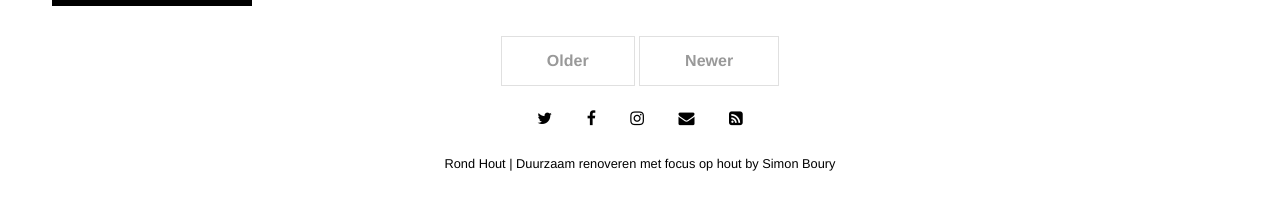
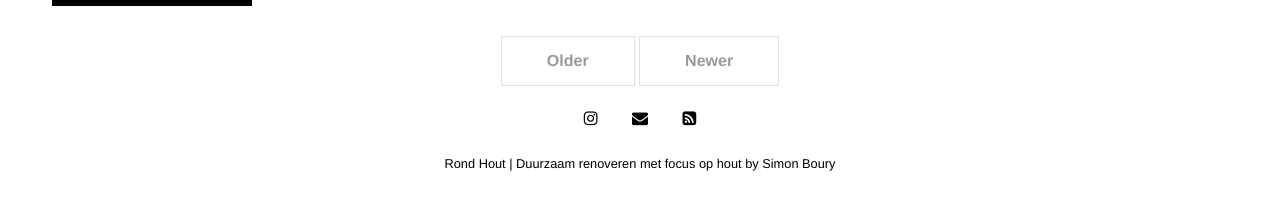
Before and after one commit to SimonBoury/rondomhout, a Jekyll site: the page built from index.html, in a window 1280 px wide and 900 px high, scrolled down 1397 px. Shown: the part 698-897 px from the top of the window. Built offline with Jekyll 4.4.1, drawn with Linux system fonts in a browser that asks for light colours; nearby versions of some CDN libraries; the list of posts is cut into pages by our own code.

Commit message:
Update settings.yml

```diff
--- a/_data/settings.yml
+++ b/_data/settings.yml
@@ -4,7 +4,7 @@
   disqus_shortname: 'millennial-3'
 
 # If you are not using Google Analytics, please change 'google-ID' to an empty string
-google-ID: 'UA-112060364-2'
+google-ID: 'UA-153236023-1'
 
 menu:
 - {name: 'Interesting Facts', folder: 'pages', file: 'facts.html'}
@@ -16,10 +16,8 @@
 
 # Available social icons are powered by Font Awesome, so you can use any icon that they offer
 social:
-- {icon: 'twitter', link: 'https://twitter.com/paululele'}
-- {icon: 'facebook', link: 'https://www.facebook.com/Le.Paul.94'}
-- {icon: 'instagram', link: 'https://instagram.com/paululele'}
-- {icon: 'envelope', link: 'mailto:l.nguyen.paul@gmail.com'}
+- {icon: 'instagram', link: 'https://instagram.com/simonboury'}
+- {icon: 'envelope', link: 'mailto:simonboury@me.com'}
 - {icon: 'rss-square', link: 'feed.xml'}
 # - {icon: 'rss-square', link: 'rss-feed.xml'}
 
```
